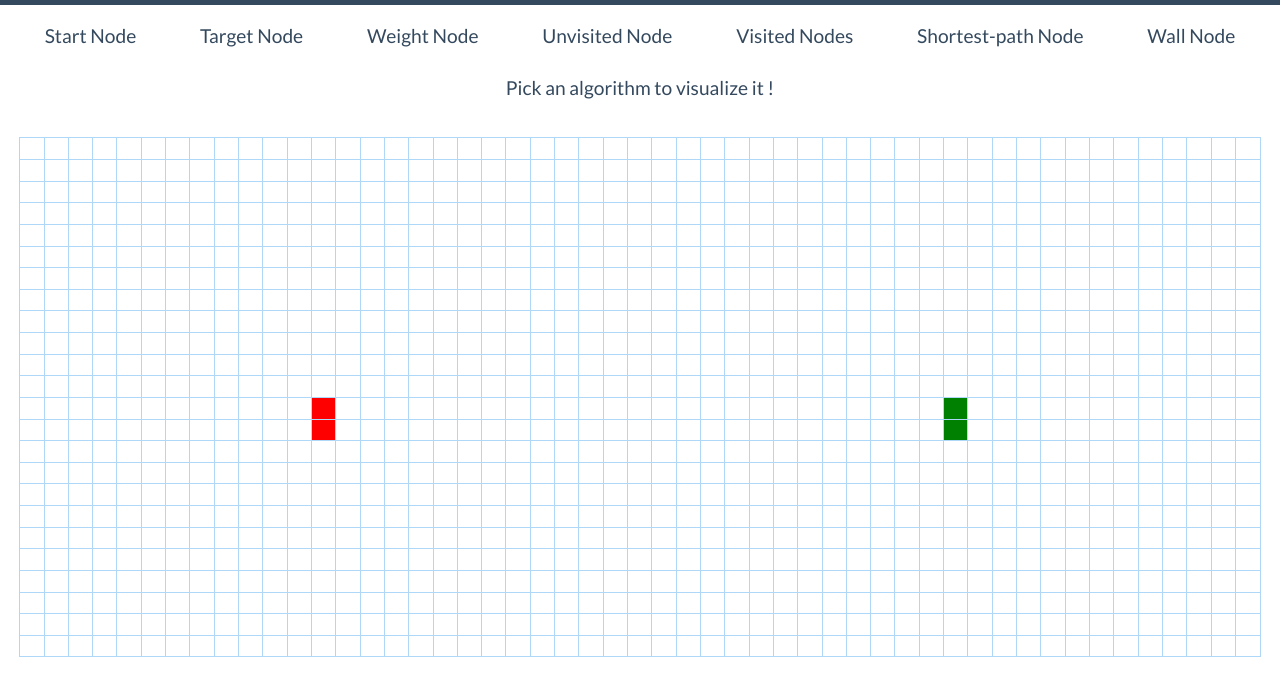
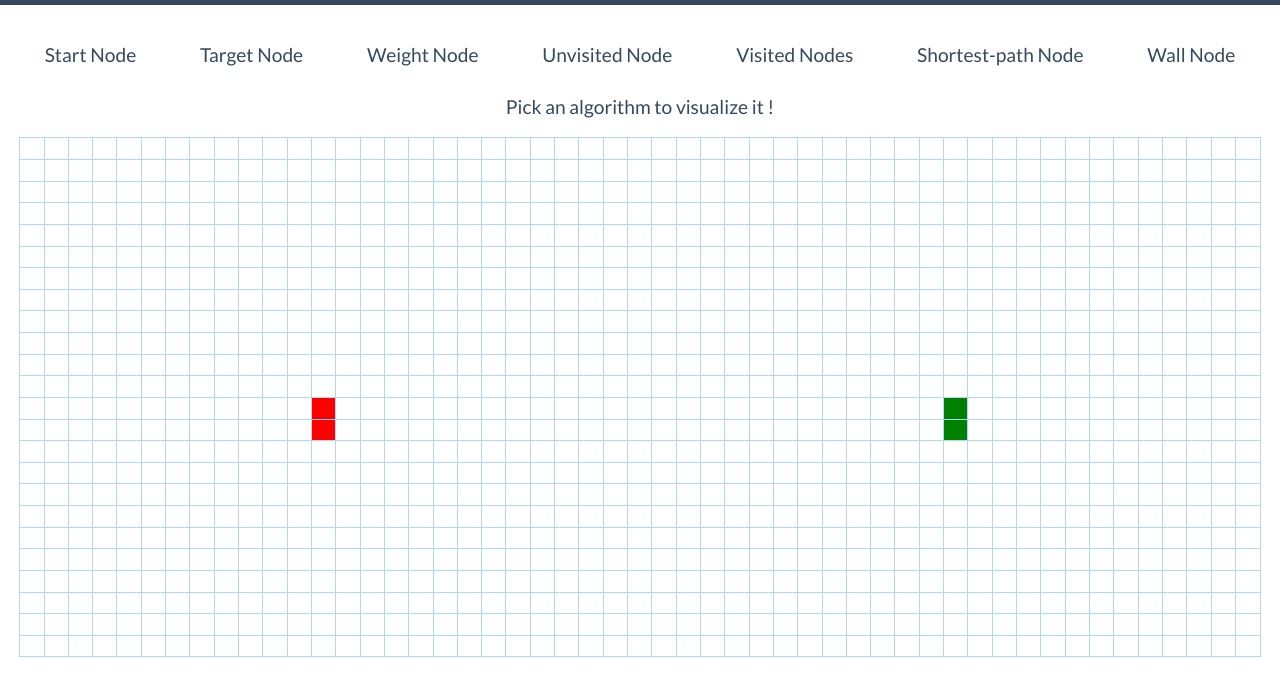
Before and after one commit to somyaguglani/Pathfinding-Visualizer, a plain HTML site: page index.html in a window 1280 px wide. Shown: the part 49-744 px from the top of the page. Drawn offline with Linux system fonts and the light colour scheme.

Commit message:
changes in css

```diff
--- a/index.html
+++ b/index.html
@@ -62,8 +62,6 @@
       </ul>
     </div>
 
-    <div class="tuturialContainer"></div>
-
     <div class="gridContainer">
       <div class="mainContentContainer">
         <div>
@@ -107,6 +105,8 @@
       </div>
     </div>
 
+    <div class="tuturialContainerModal"></div>
+
     <script src="./browser/index.js" type="module"></script>
   </body>
 </html>
--- a/styling/main.css
+++ b/styling/main.css
@@ -124,6 +124,7 @@ button:hover {
   list-style-type: disc;
   list-style: none;
   flex-wrap: wrap;
+  margin-top: 1em;
 }
 .gridContainer ul li,
 .gridContainer div {
@@ -181,5 +182,5 @@ table {
   display: flex;
   cursor: auto;
   justify-content: center;
-  margin: 2em 1em 1em 1em;
+  margin: 1em 1em 1em 1em;
 }
```
